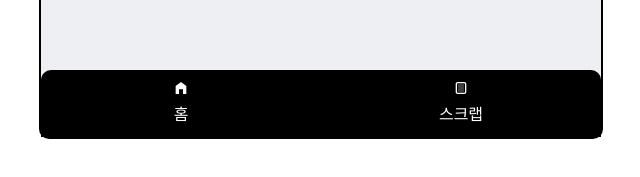
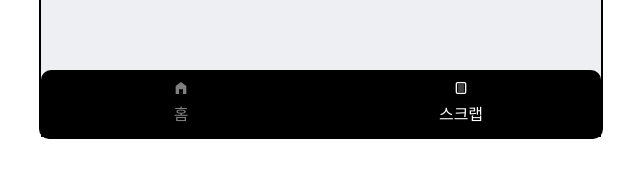
Before and after one commit to moonchanghee/reactzustand, a React (Create React App) app: page /scrap in a window 1280 px wide. Shown: the part 433-610 px from the top of the page, without its empty margins (319-959 px from the left). Built offline with nearby package versions, Linux system fonts and the light colour scheme.

Commit message:
feat: 버튼 클릭 시 배경색을 변경한다

```diff
--- a/src/layout/Footer.tsx
+++ b/src/layout/Footer.tsx
@@ -1,14 +1,15 @@
 import React from "react";
 import styled from 'styled-components';
-import { Link } from 'react-router-dom';
+import { Link, useLocation} from 'react-router-dom';
 import { MdHomeFilled } from "react-icons/md";
 import { TiDocumentText } from "react-icons/ti";
 
 function Footer(){
+    const location = useLocation();
     return (
         <StyledFooter>
-            <TabButton to='/'><MdHomeFilled /> 홈</TabButton>
-            <TabButton to='/scrap'><TiDocumentText /> 스크랩</TabButton>
+            <TabButton to='/' isSelected={location.pathname === '/'} ><MdHomeFilled /> 홈</TabButton>
+            <TabButton to='/scrap' isSelected={location.pathname === '/scrap'}><TiDocumentText /> 스크랩</TabButton>
         </StyledFooter>
     );
 }
@@ -21,17 +22,17 @@ const StyledFooter = styled.div`
   display: flex;
 `;
 
-const TabButton = styled(Link)`
+const TabButton = styled(Link)<{ isSelected:boolean }>`
   flex: 1;
   display: flex;
   flex-direction: column;
   justify-content: center;
   align-items: center;
   text-decoration: none;
-  color: white;
   padding: 10px;
   cursor: pointer;
   border-bottom: 2px solid transparent;
+  color: ${(props) => (props.isSelected ? 'white' : 'gray')};
 
   &:hover {
     border-bottom: 2px solid #fff;
```
